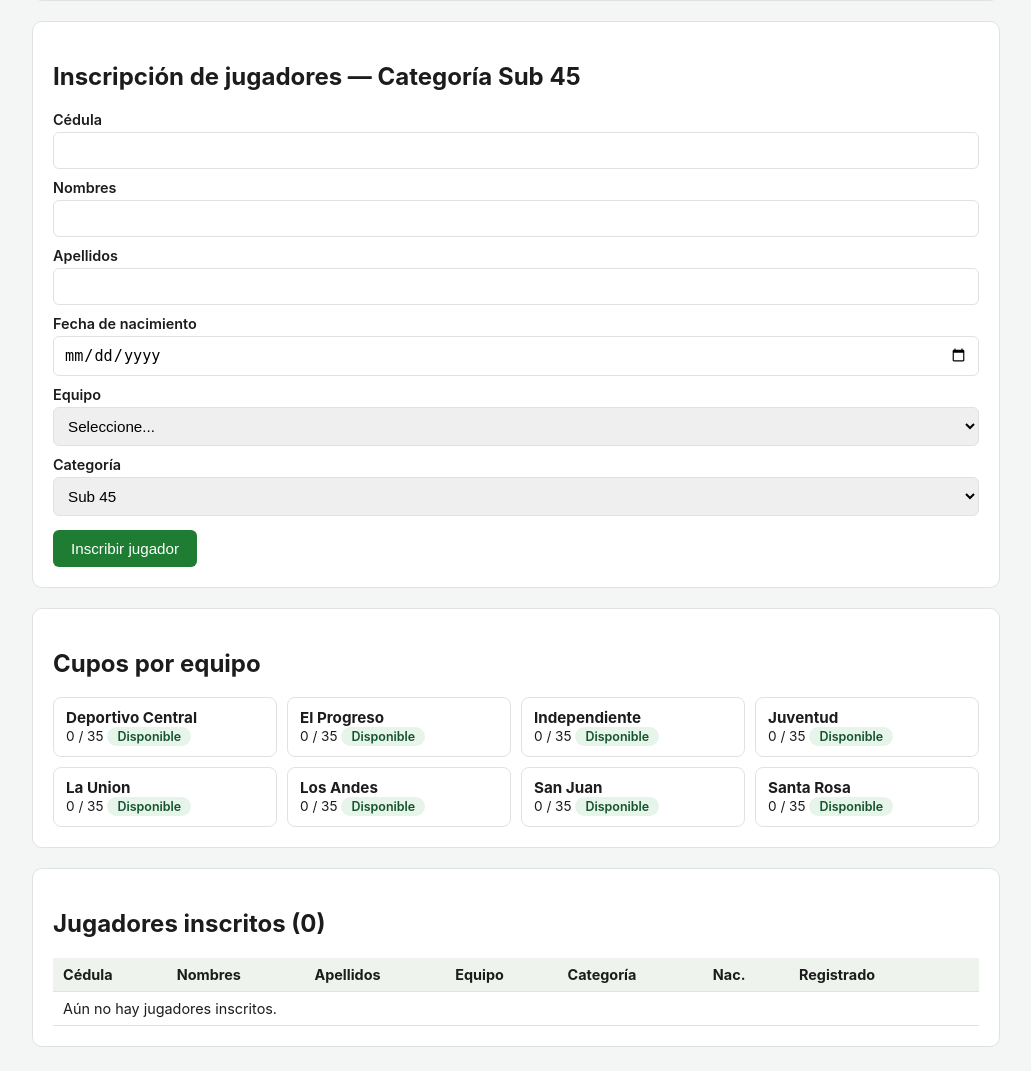
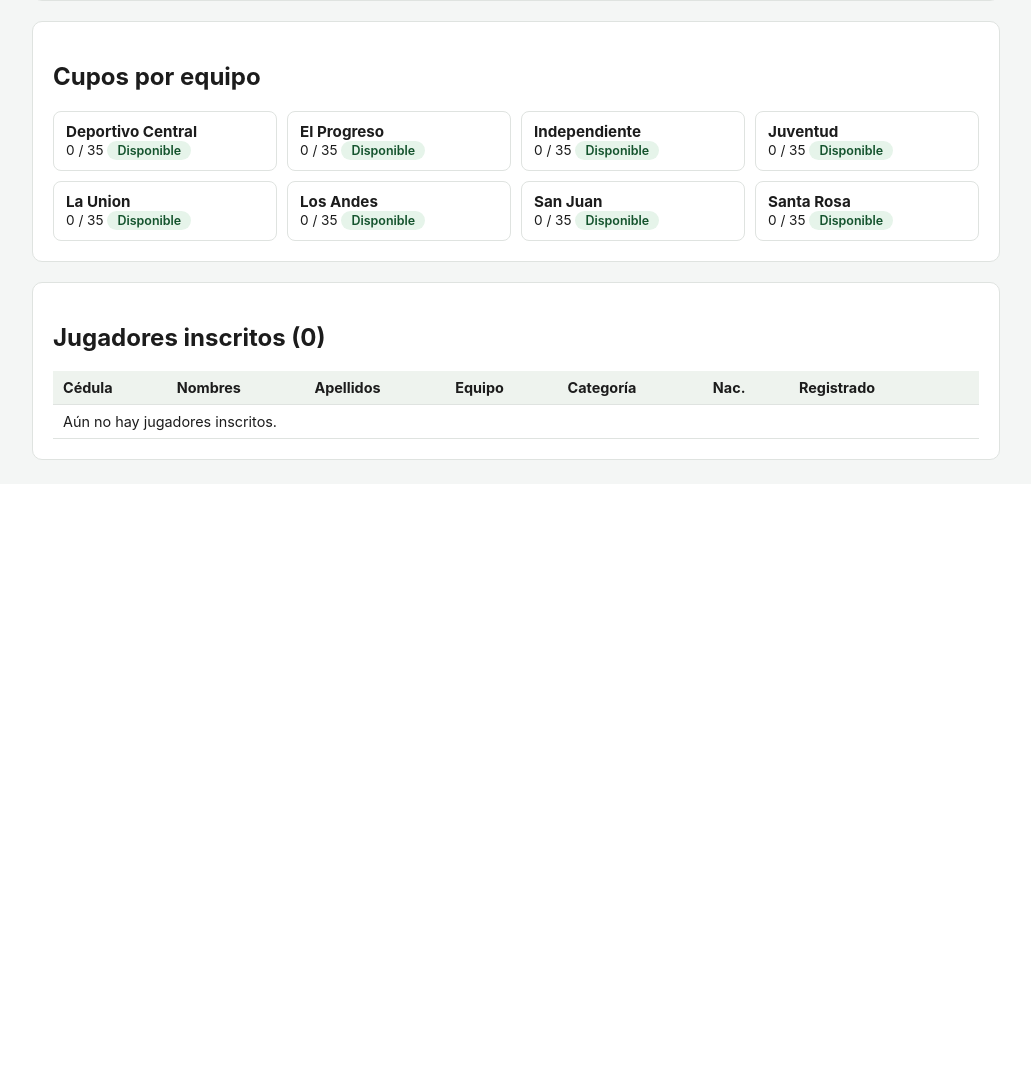
Before and after one commit to FERNANDO85540/LIGA-DEPORTIVA-OYAMBARILLO, a Flask app: page /inscripcion in a window 1280 px wide. Shown: the part 676-1747 px from the top of the page, without its empty margins (124-1155 px from the left). After the commit the page ends 1136 px from the top, so only its background shows below. Run offline with Flask 3, Linux system fonts and the light colour scheme; the visitor is signed in with stand-in values (Sample User, id 1); data comes from the database, SQL or seed files in the repository; data that the repository does not hold is empty; some libraries are stand-ins or nearby versions.

Commit message:
Quita formulario duplicado de inscripcion de jugador en la pantalla general

```diff
--- a/app.py
+++ b/app.py
@@ -628,49 +628,10 @@ def subir_nomina(equipo_id):
     return redirect(url_for("detalle_equipo", equipo_id=equipo_id))
 
 
-@app.route("/inscripcion", methods=["GET", "POST"])
+@app.route("/inscripcion", methods=["GET"])
 @admin_required
 def inscripcion():
     db = get_db()
-
-    if request.method == "POST":
-        cedula = request.form.get("cedula", "").strip()
-        nombres = request.form.get("nombres", "").strip()
-        apellidos = request.form.get("apellidos", "").strip()
-        fecha_nacimiento = request.form.get("fecha_nacimiento", "").strip()
-        equipo = request.form.get("equipo", "").strip()
-        subcategoria = request.form.get("subcategoria", "Sub 45").strip()
-        if subcategoria not in SUBCATEGORIAS:
-            subcategoria = "Sub 45"
-
-        if not (cedula and nombres and apellidos and equipo):
-            flash("Cédula, nombres, apellidos y equipo son obligatorios.")
-        else:
-            count = db.execute(
-                "SELECT COUNT(*) c FROM jugadores WHERE equipo = ? AND categoria = ?",
-                (equipo, CATEGORIA_ACTIVA),
-            ).fetchone()["c"]
-
-            if count >= CUPO_MAXIMO_EQUIPO:
-                flash(f"El equipo {equipo} ya alcanzó el cupo máximo de {CUPO_MAXIMO_EQUIPO} jugadores en {CATEGORIA_ACTIVA}.")
-            elif subcategoria == "Juvenil" and _contar_juveniles(db, equipo) >= CUPO_MAXIMO_JUVENIL:
-                flash(f"El equipo {equipo} ya alcanzó el cupo máximo de {CUPO_MAXIMO_JUVENIL} jugadores Juvenil.")
-            else:
-                try:
-                    db.execute(
-                        """INSERT INTO jugadores
-                           (cedula, nombres, apellidos, fecha_nacimiento, equipo, categoria, subcategoria, foto_token, fecha_registro)
-                           VALUES (?, ?, ?, ?, ?, ?, ?, ?, ?)""",
-                        (cedula, nombres, apellidos, fecha_nacimiento, equipo, CATEGORIA_ACTIVA,
-                         subcategoria, uuid.uuid4().hex, datetime.now().strftime("%Y-%m-%d %H:%M")),
-                    )
-                    db.commit()
-                    flash(f"Jugador {nombres} {apellidos} inscrito correctamente en {equipo}.")
-                except IntegrityError:
-                    db.rollback()
-                    flash(f"Ya existe un jugador registrado con la cédula {cedula}.")
-
-        return redirect(url_for("inscripcion"))
 
     jugadores = db.execute(
         "SELECT * FROM jugadores WHERE categoria = ? ORDER BY equipo, apellidos", (CATEGORIA_ACTIVA,)
--- a/templates/inscripcion.html
+++ b/templates/inscripcion.html
@@ -32,40 +32,6 @@
       <input type="text" name="nombre" placeholder="Nombre del equipo" required>
     </div>
     <button type="submit">Agregar equipo</button>
-  </form>
-</div>
-
-<div class="card">
-  <h2>Inscripción de jugadores — Categoría {{ categoria }}</h2>
-  <form method="post">
-    <label>Cédula</label>
-    <input type="text" name="cedula" required>
-
-    <label>Nombres</label>
-    <input type="text" name="nombres" required>
-
-    <label>Apellidos</label>
-    <input type="text" name="apellidos" required>
-
-    <label>Fecha de nacimiento</label>
-    <input type="date" name="fecha_nacimiento">
-
-    <label>Equipo</label>
-    <select name="equipo" required>
-      <option value="">Seleccione...</option>
-      {% for e in equipos %}
-        <option value="{{ e.nombre }}">{{ e.nombre }} ({{ cupos[e.nombre] }}/{{ cupo_maximo }})</option>
-      {% endfor %}
-    </select>
-
-    <label>Categoría</label>
-    <select name="subcategoria">
-      {% for s in subcategorias %}
-        <option value="{{ s }}">{{ categoria }}{% if s == 'Juvenil' %} - Juvenil (1982){% endif %}</option>
-      {% endfor %}
-    </select>
-
-    <button type="submit">Inscribir jugador</button>
   </form>
 </div>
 
```
Also changed, not shown: 1 other file.
